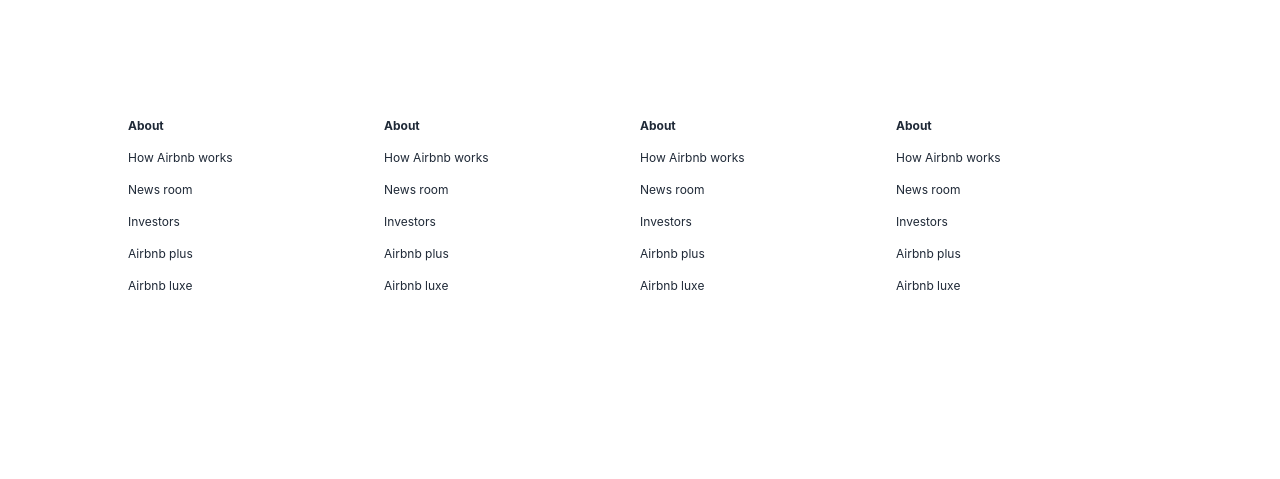
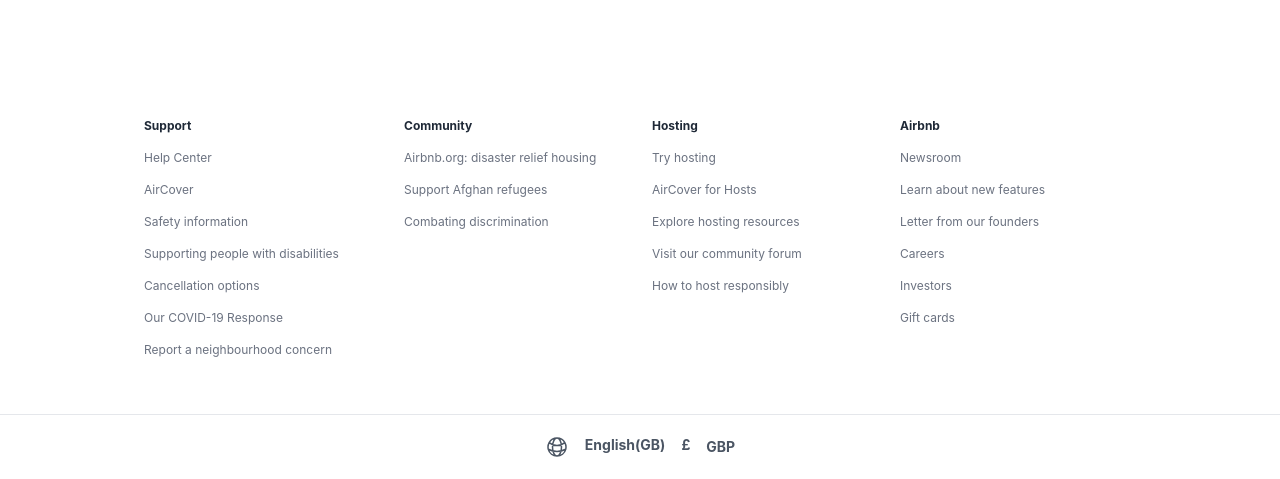
Before and after one commit to flyingkitties/AirBNB-Replicate, a Next.js app: page / in a window 1280 px wide. Shown: the part 1902-2381 px from the top of the page. Before the commit the page ends 2252 px from the top, so only its background shows below. Built offline with nearby package versions, Linux system fonts and the light colour scheme; what @badrap/bar-of-progress would draw is missing.

Commit message:
final version

```diff
--- a/components/Footer.js
+++ b/components/Footer.js
@@ -1,52 +1,85 @@
 import React from 'react'
+import { GlobeAltIcon } from '@heroicons/react/24/outline'
 
 function Footer() {
   return (
- <div className='grid grid-cols-1 md:grid-cols-4 gap-y-10 px-32
+   <div>
+ <div className='grid grid-cols-1 md:grid-cols-4 gap-y-10 px-36 space-x-3
  py-14 bg-grey-100 text-gray-600 '>
 
-<div className='space-y-4 text-xs text-gray-800'>
-   <h5 className='font-bold'>About</h5>
-   <p>How Airbnb works</p>
-   <p>News room</p>
-   <p>Investors</p>
-   <p>Airbnb plus</p>
-   <p>Airbnb luxe</p>
+<div className='space-y-4 text-xs text-gray-500'>
+   <h5 className='font-bold text-gray-800'>Support</h5>
+   <p>Help Center</p>
+   <p>AirCover</p>
+   <p>Safety information</p>
+   <p>Supporting people with disabilities</p>
+   <p>Cancellation options</p>
+   <p>Our COVID-19 Response</p>
+   <p>Report a neighbourhood concern</p>
 </div>
 
-<div className='space-y-4 text-xs text-gray-800'>
-<h5 className='font-bold'>About</h5>
-   <p>How Airbnb works</p>
-   <p>News room</p>
-   <p>Investors</p>
-   <p>Airbnb plus</p>
-   <p>Airbnb luxe</p>
+<div className='space-y-4 text-xs text-gray-500'>
+<h5 className='font-bold text-gray-800'>Community</h5>
+   <p>Airbnb.org: disaster relief housing</p>
+   <p>Support Afghan refugees</p>
+   <p>Combating discrimination</p>
 </div>
 
 
-<div className='space-y-4 text-xs text-gray-800'>
-<h5 className='font-bold'>About</h5>
-   <p>How Airbnb works</p>
-   <p>News room</p>
-   <p>Investors</p>
-   <p>Airbnb plus</p>
-   <p>Airbnb luxe</p>
+<div className='space-y-4 text-xs text-gray-500'>
+<h5 className='font-bold text-gray-800'>Hosting</h5>
+   <p>Try hosting</p>
+   <p>AirCover for Hosts</p>
+   <p>Explore hosting resources</p>
+   <p>Visit our community forum</p>
+   <p>How to host responsibly</p>
 </div>
 
 
-<div className='space-y-4 text-xs text-gray-800'>
-<h5 className='font-bold'>About</h5>
-   <p>How Airbnb works</p>
-   <p>News room</p>
+<div className='space-y-4 text-xs text-gray-500'>
+<h5 className='font-bold text-gray-800'>Airbnb</h5>
+   <p>Newsroom</p>
+   <p>Learn about new features</p>
+   <p>Letter from our founders</p>
+   <p>Careers</p>
    <p>Investors</p>
-   <p>Airbnb plus</p>
-   <p>Airbnb luxe</p>
+   <p>Gift cards</p>
 </div>
+
+</div>
+
+          <div className="flex justify-center  p-5 text-sm  text-gray-600
+           border-t  ">
+
+
+              <div className="flex space-x-4 cursor-pointer my-auto font-bold ">
+                <GlobeAltIcon className="icons h-6" />
+                <p className="">English(GB)</p>
+                <p>£</p>
+                <p className="flex items-center">GBP</p>
+              </div>
+
+
+            </div>
+
+           <div className='flex justify-center  text-gray-600 '>
+          <div className=" flex cursor-pointer my-auto text-xs ">
+              <p className='px-10 space-x-8'>© 2022 Rita Builds</p>
+              <p>·</p>
+              <p className='px-4'>Privacy</p>
+              <p>·</p>
+              <p className='px-4'>Terms</p>
+              <p>·</p>
+              <p className='px-4'>Sitemap</p>
+            </div>
+            </div>
 
 
 
 
- </div>
+
+
+</div>
   )
 }
 
--- a/components/Header.js
+++ b/components/Header.js
@@ -49,7 +49,7 @@
 
 
   return (
-    <header className='stiky w-full top-0 z-50 grid grid-cols-3 bg-white shadow-md p-5 md:px-10'>
+    <header content="width=device-width" className='stiky w-full top-0 z-50 grid grid-cols-3 bg-white shadow-md p-5 md:px-10'>
 
       {/* div left section */}
       <div onClick={() => router.push("/")} className='relative flex items-center h-10 cursor-pointer my-auto'>
@@ -64,7 +64,7 @@
 
       {/* middle div */}
       <div className='flex items-center
-      border border-2 rounded-full py-2 md:shadow-sm '>
+       border-2 rounded-full py-2 md:shadow-sm '>
         <input
         value={searchInput}
         onChange={(e) => setSearchInput(e.target.value)}
@@ -84,7 +84,7 @@
       <div className='flex items-center space-x-4
       justify-end text-gray-500'>
       <p className='hidden lg:inline'>Become a host</p>
-      <GlobeAltIcon className='h-6 cursor-pointer'/>
+      <GlobeAltIcon className='hidden md:inline h-6 cursor-pointer'/>
 
       <div className='flex items-center space-x-2 border-2
       p-2 rounded-full'>
--- a/pages/search.js
+++ b/pages/search.js
@@ -28,6 +28,7 @@
   return (
     <div className='h-screen'>
       <Header
+      className='stiky w-full top-0 z-50 grid grid-cols-3 bg-white shadow-md p-5 md:px-10'
         placeholder={`${location} | ${range} | ${numberOfGuests} Guests` }
       />
 
--- a/styles/globals.css
+++ b/styles/globals.css
@@ -36,6 +36,7 @@
   }
   body {
     color: white;
-    background: black;
+    background: #2C3333;
+    text-decoration-color: white;
   }
 }
```
